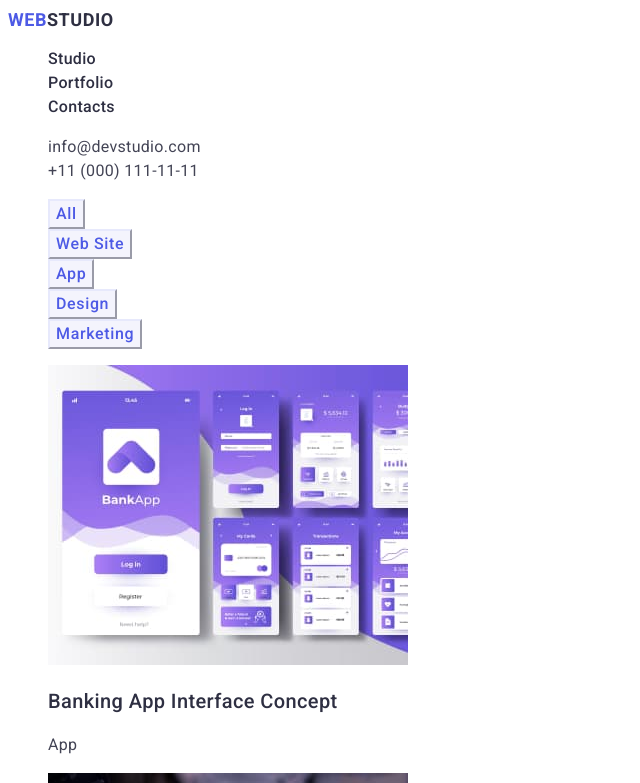
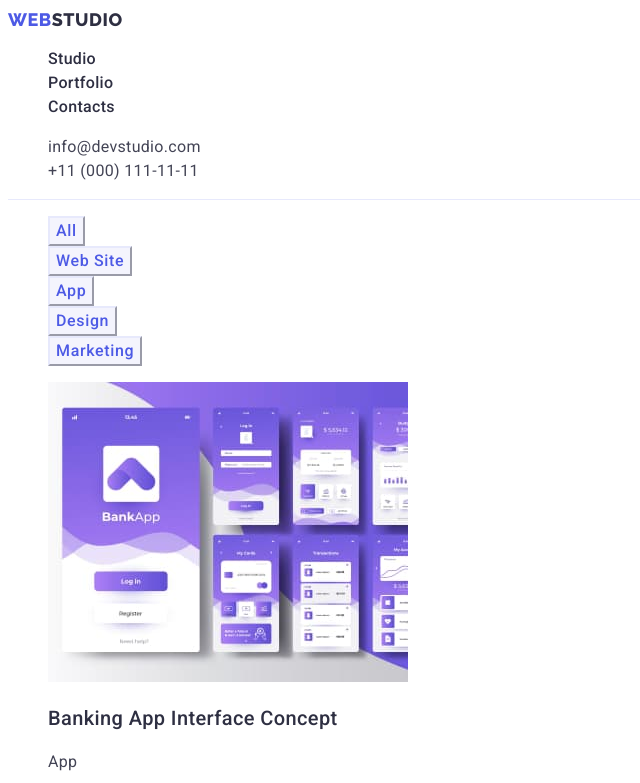
Before and after one commit to MaksimGulay/goit-markup-hw-02, a plain HTML site: page portfolio.html in a window 1280 px wide. Shown: the top 783 px of the page, without its empty margins (0-640 px from the left). Drawn offline with Linux system fonts and the light colour scheme.

Commit message:
Fixed errors...

```diff
--- a/css/styles.css
+++ b/css/styles.css
@@ -2,14 +2,16 @@
     --main-title-color: #2E2F42;
     --main-subtitle-color: #434455;
     --contacts-color: #434455;
-    --logo-font-acsent: 'Raleway'sans-serif;
-    --logo-font: 'Raleway'sans-serif;
+    --logo-font-acsent: 'Raleway', sans-serif;
+    --logo-font: 'Raleway', sans-serif;
 
 }
 
 body {
     font-family: 'Roboto', sans-serif;
     background-color: #FFFFFF;
+    color: #2E2F42;
+    font-size: 16px;
 }
 
 
@@ -23,7 +25,6 @@ body {
     font-family: 'Roboto';
     font-style: normal;
     font-weight: 400;
-    font-size: 16px;
     line-height: 1.5;
     letter-spacing: 0.02em;
     color: var(--contacts-color);
@@ -31,12 +32,11 @@ body {
 }
 
 .header-logo {
-    font-family: var('Raleway'sans-serif);
+    font-family: var(--logo-font-acsent);
     font-style: normal;
     font-weight: 800;
     font-size: 18px;
     line-height: 1.3;
-    display: flex;
     align-items: center;
     letter-spacing: 0.03em;
     text-transform: uppercase;
@@ -53,6 +53,10 @@ body {
     color: #2E2F42;
 }
 
+.logo-footer{
+    color: #F4F4FD;
+}
+
 /* ---------------header-------------- */
 .list {
     list-style: none;
@@ -60,7 +64,6 @@ body {
 }
 
 .header-link {
-    font-size: 16px;
     line-height: 1.5;
     letter-spacing: 0.02em;
     font-weight: 500;
@@ -76,9 +79,13 @@ body {
     color: #404BBF;
 }
 
+.header{
+    border-bottom: 1px solid #E7E9FC;
+}
+
 /* --------------hero-section---------- */
 .hero-section {
-    background-color: #434455;
+    background-color: #2E2F42
 }
 
 .hero-title {
@@ -93,7 +100,6 @@ body {
     font-family: 'Roboto';
     font-style: normal;
     font-weight: 500;
-    font-size: 16px;
     line-height: 1.5;
     display: flex;
     align-items: center;
@@ -140,7 +146,6 @@ body {
 
 .about-subtitle {
     font-weight: 400;
-    font-size: 16px;
     line-height: 1.5;
     letter-spacing: 0.02em;
     color: var(--main-subtitle-color);
@@ -157,6 +162,10 @@ body {
 }
 
 /* -----------Team section-------------- */
+
+.team-section{
+    background: #F4F4FD;
+}
 
 .team-maintitle {
     font-size: 36px;
@@ -183,12 +192,14 @@ body {
 
 .footer-subtitle {
     font-weight: 400;
-    font-size: 16px;
     line-height: 1.5;
     letter-spacing: 0.02em;
     color: #E7E9FC;
 }
 
+.footer-section{
+    background: #2E2F42;
+}
 /* -----------------------------------------------------portfolio---------------------------------------------------- */
 
 
@@ -209,7 +220,6 @@ body {
     font-family: 'Roboto';
     font-style: normal;
     font-weight: 500;
-    font-size: 16px;
     line-height: 1.5;
     display: flex;
     align-items: center;
@@ -220,7 +230,7 @@ body {
 }
 
 .text-style:hover,
-.text-style:focus{
+.text-style:focus {
     color: #FFFFFF;
 }
 
@@ -240,3 +250,7 @@ body {
     font-weight: 400;
     color: var(--main-subtitle-color);
 }
+
+.presentation-link{
+    text-decoration: none;
+}
--- a/portfolio.html
+++ b/portfolio.html
@@ -14,7 +14,7 @@
 </head>
 
 <body>
-    <header class="heder">
+    <header class="header">
 
         <nav class="header-navigation">
             <a href="./index.html" class="header-logo"><span class="logo-acsent">Web</span><span
@@ -41,20 +41,20 @@
         <section class="hero-section2">
             <h1 class="visually-hidden">Main page</h1>
             <ul class="main-buttons list ">
-                <li><button type="button" class="portfolio-button"><a href=""
-                            class="text-style subtitle">All</a></button>
+                <li><button type="button" class="portfolio-button"><div href=""
+                            class="text-style subtitle">All</div></button>
                 </li>
-                <li><button type="button" class="portfolio-button"><a href="" class="text-style subtitle">Web
-                            Site</a></button>
+                <li><button type="button" class="portfolio-button"><div href="" class="text-style subtitle">Web
+                            Site</div></button>
                 </li>
-                <li><button type="button" class="portfolio-button"><a href=""
-                            class="text-style subtitle">App</a></button>
+                <li><button type="button" class="portfolio-button"><div href=""
+                            class="text-style subtitle">App</div></button>
                 </li>
-                <li><button type="button" class="portfolio-button"><a href=""
-                            class="text-style subtitle">Design</a></button>
+                <li><button type="button" class="portfolio-button"><div href=""
+                            class="text-style subtitle">Design</div></button>
                 </li>
-                <li><button type="button" class="portfolio-button"><a href=""
-                            class="text-style subtitle">Marketing</a></button>
+                <li><button type="button" class="portfolio-button"><div href=""
+                            class="text-style subtitle">Marketing</div></button>
                 </li>
             </ul>
 
@@ -62,52 +62,51 @@
 
             <!-- presentation -->
 
-            <h2 class="visually-hidden">Examples of work</h2>
             <ul class="presentation-list list">
-                <li class="presentation-list"><img src="./images/banking-app.jpg" alt="Banking App Interface Concept"
+                <li class="presentation-list"><a href="" class="presentation-link"><img src="./images/banking-app.jpg" alt="Banking App Interface Concept"
                         width="360" height="300">
                     <h3 class="presentation-subtitle">Banking App Interface Concept</h3>
-                    <p class="presentation-description subtitle">App</p>
+                    <p class="presentation-description subtitle">App</p></a>
                 </li>
-                <li class="presentation-list"><img src="./images/cashless-payment.jpg" alt="Cashless Payment"
+                <li class="presentation-list"><a href="" class="presentation-link"><img src="./images/cashless-payment.jpg" alt="Cashless Payment"
                         width="360" height="300">
                     <h3 class="presentation-subtitle">Cashless Payment</h3>
-                    <p class="presentation-description subtitle">Marketing</p>
+                    <p class="presentation-description subtitle">Marketing</p></a>
                 </li>
-                <li class="presentation-list"><img src="./images/meditaio-app.jpg" alt="Meditaion App" width="360"
+                <li class="presentation-list"><a href="" class="presentation-link"><img src="./images/meditaio-app.jpg" alt="Meditaion App" width="360"
                         height="300">
                     <h3 class="presentation-subtitle">Meditaion App</h3>
-                    <p class="presentation-description subtitle">App</p>
+                    <p class="presentation-description subtitle">App</p></a>
                 </li>
-                <li class="presentation-list"><img src="./images/taxi-service.jpg" alt="Taxi Service" width="360"
+                <li class="presentation-list"><a href="" class="presentation-link"><img src="./images/taxi-service.jpg" alt="Taxi Service" width="360"
                         height="300">
                     <h3 class="presentation-subtitle">Taxi Service</h3>
-                    <p class="presentation-description subtitle">Marketing</p>
+                    <p class="presentation-description subtitle">Marketing</p></a>
                 </li>
-                <li class="presentation-list"><img src="./images/screen-illustrations.jpg" alt="creen Illustrations"
+                <li class="presentation-list"><a href="" class="presentation-link"><img src="./images/screen-illustrations.jpg" alt="creen Illustrations"
                         width="360" height="300">
                     <h3 class="presentation-subtitle">Screen Illustrations</h3>
-                    <p class="presentation-description subtitle">Design</p>
+                    <p class="presentation-description subtitle">Design</p></a>
                 </li>
-                <li class="presentation-list"><img src="./images/online-courses.jpg" alt="Online Courses" width="360"
+                <li class="presentation-list"><a href="" class="presentation-link"><img src="./images/online-courses.jpg" alt="Online Courses" width="360"
                         height="300">
                     <h3 class="presentation-subtitle">Online Courses</h3>
-                    <p class="presentation-description subtitle">Marketing</p>
+                    <p class="presentation-description subtitle">Marketing</p></a>
                 </li>
-                <li class="presentation-list"><img src="./images/instagram-stories.jpg" alt="Instagram Stories Concept"
+                <li class="presentation-list"><a href="" class="presentation-link"><img src="./images/instagram-stories.jpg" alt="Instagram Stories Concept"
                         width="360" height="300">
                     <h3 class="presentation-subtitle">Instagram Stories Concept</h3>
-                    <p class="presentation-description subtitle">Design</p>
+                    <p class="presentation-description subtitle">Design</p></a>
                 </li>
-                <li class="presentation-list"><img src="./images/organic-food.jpg" alt="rganic Food" width="360"
+                <li class="presentation-list"><a href="" class="presentation-link"><img src="./images/organic-food.jpg" alt="rganic Food" width="360"
                         height="300">
                     <h3 class="presentation-subtitle">Organic Food</h3>
-                    <p class="presentation-description subtitle">Web Site</p>
+                    <p class="presentation-description subtitle">Web Site</p></a>
                 </li>
-                <li class="presentation-list"><img src="./images/fresh-coffee.jpg" alt="Fresh Coffee" width="360"
+                <li class="presentation-list"><a href="" class="presentation-link"><img src="./images/fresh-coffee.jpg" alt="Fresh Coffee" width="360"
                         height="300">
                     <h3 class="presentation-subtitle">Fresh Coffee</h3>
-                    <p class="presentation-description subtitle">Web Site</p>
+                    <p class="presentation-description subtitle">Web Site</p></a>
                 </li>
             </ul>
         </section>
@@ -118,7 +117,7 @@
     <!-- Footer section -->
     <footer class="footer-section">
         <a href="./index.html" class="header-logo"><span class="logo-acsent">Web</span><span
-                class="logo">Studio</span></a>
+                class="logo-footer">Studio</span></a>
 
         <p class="footer-subtitle">Increase the flow of customers and sales for your business with digital marketing &
             growth solutions.</p>
```
Also changed, not shown: index.html (+9 -7 lines).
